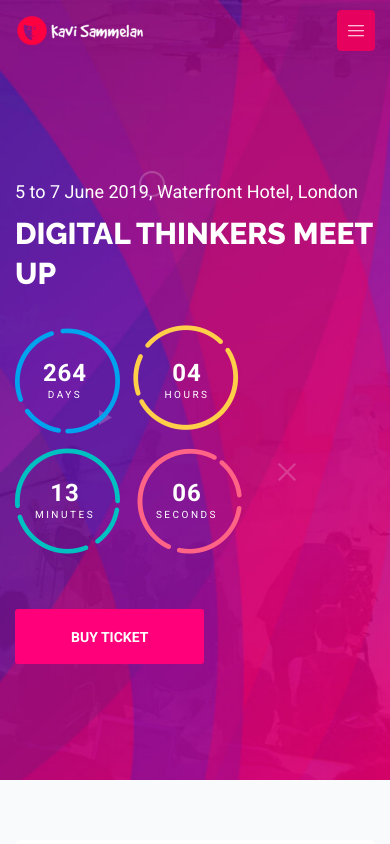
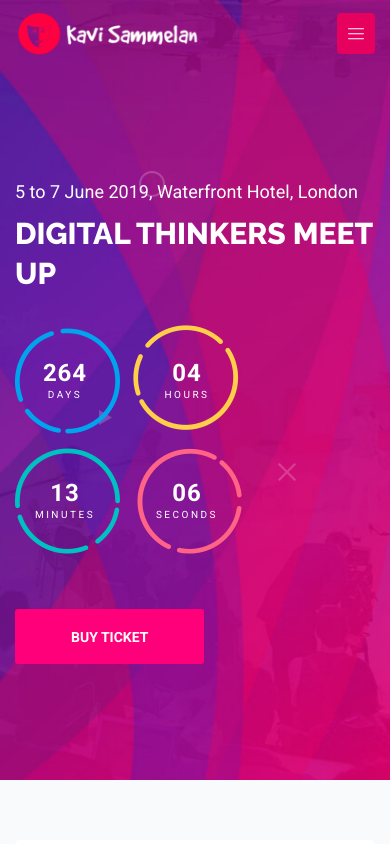
Before and after one commit to mezubeen/Kavi-Sammelan, a plain HTML site: page index.html in a window 390 px wide. Shown: the top 844 px of the page. Drawn offline with Linux system fonts and the light colour scheme; no server answers; files whose address does not match are found by name.

Commit message:
logo size increassed

```diff
--- a/css/responsive.css
+++ b/css/responsive.css
@@ -277,7 +277,7 @@ small device /mobile sm and large
     width: auto;
     height: auto; }
   .navbar-brand img {
-    max-width: 130px; }
+    max-width: 185px; }
   .header-transparent .navbar-toggler {
     background: #e7015e;
     color: #fff; }
```
